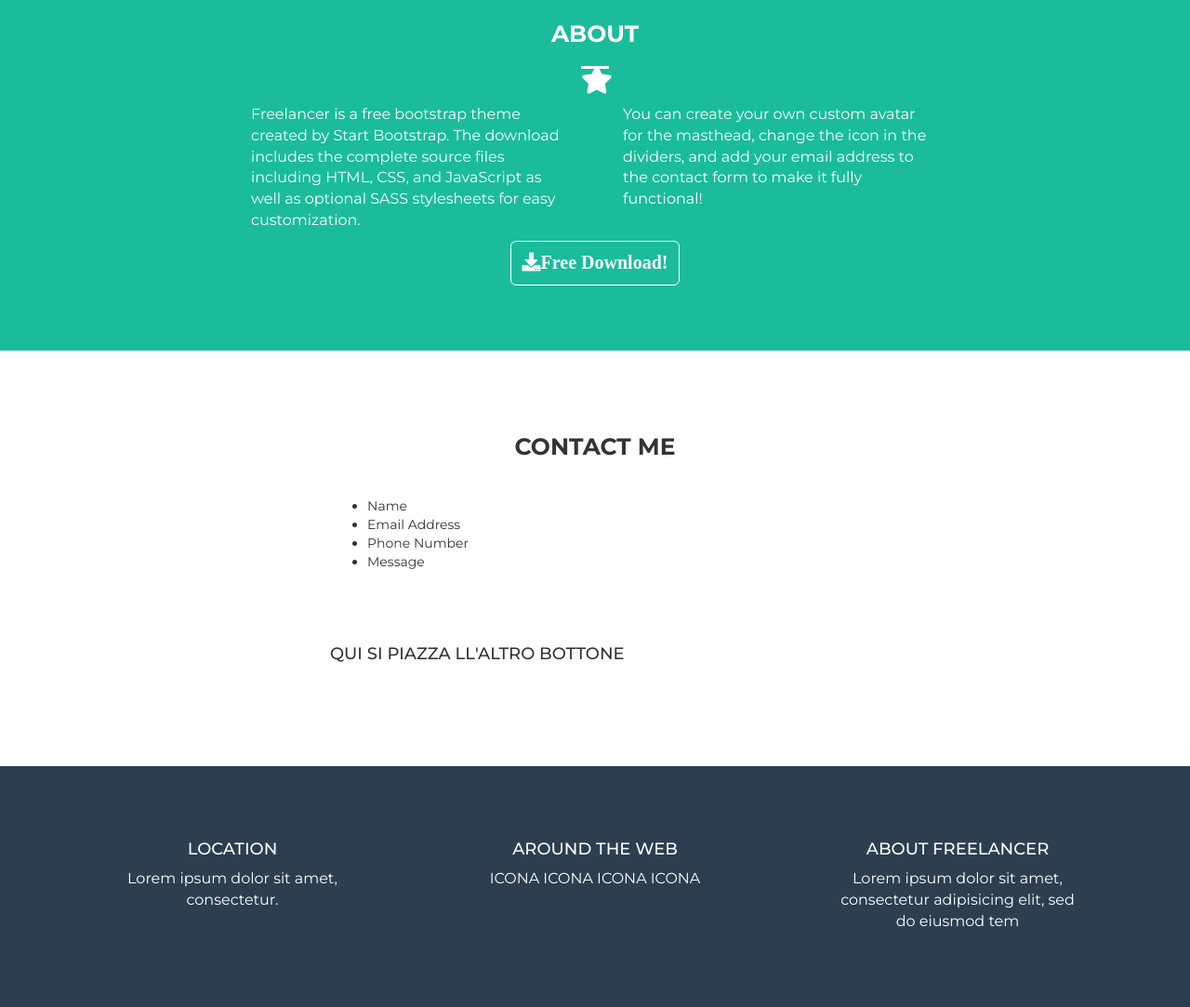
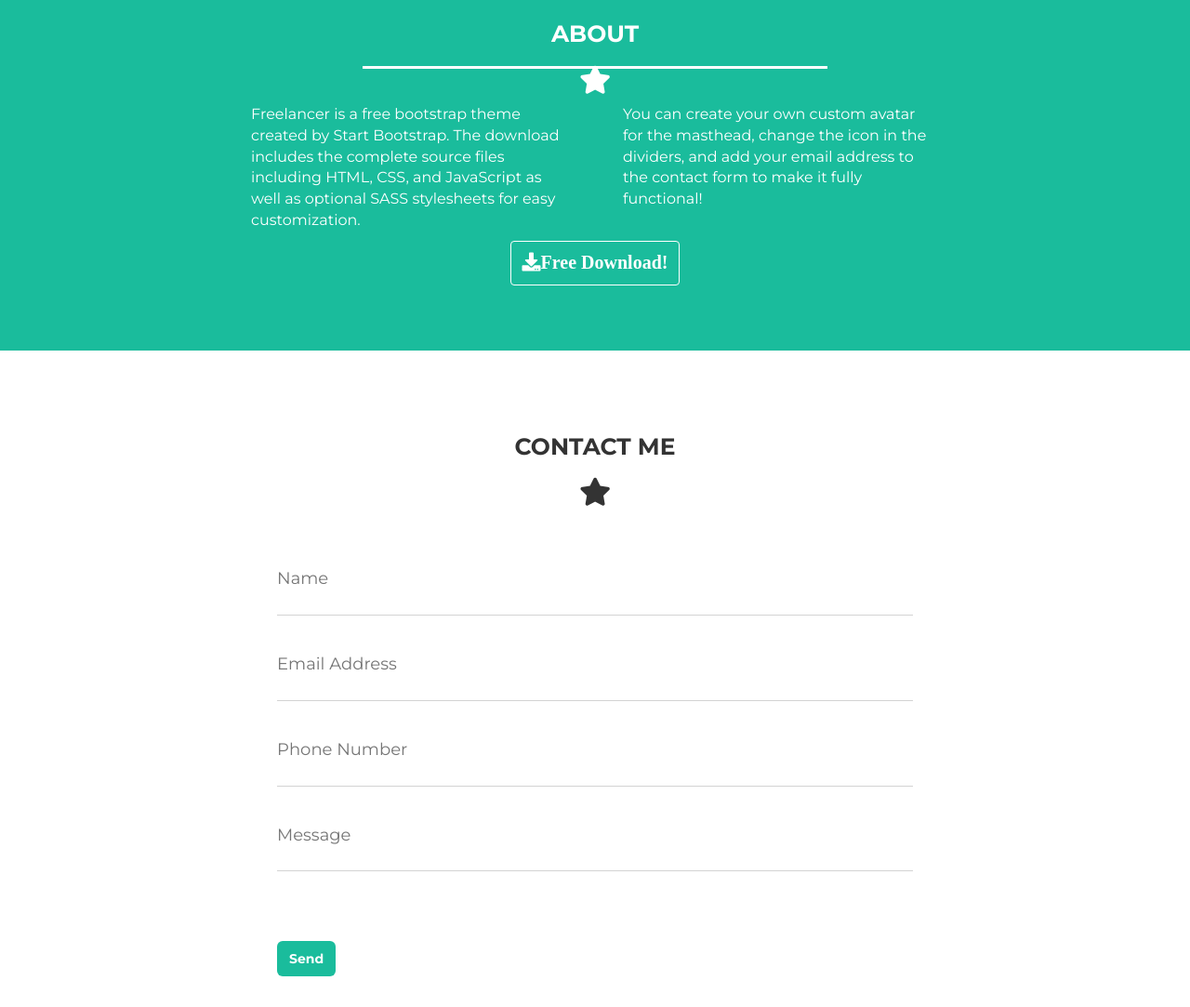
Before and after one commit to TommasoBorsatti/html-css-bootstrap-freelancer, a plain HTML site: page index.html in a window 1280 px wide. Shown: the part 1422-2505 px from the top of the page at 93% size. Drawn offline with nearby package versions, Linux system fonts and the light colour scheme.

```diff
--- a/css/style.css
+++ b/css/style.css
@@ -35,7 +35,6 @@
   padding-bottom: 8px;
   font-weight: bold;
   border-radius: 6px;
-  font-family: 'Montserrat', sans-serif;
 }
 
 .btn_empty{
@@ -43,9 +42,6 @@
   padding-top: 12px;
   padding-bottom: 12px;
   border: 1px solid white;
-  font-weight: bold;
-  border-radius: 6px;
-  font-family: 'Montserrat', sans-serif;
 }
 
 .burger{
@@ -86,13 +82,25 @@
 }
 .star::before, .star::after{
   display: inline-block;
-  width:30px;
+  width:500px;
   height:3px;
   background-color: white;
+  position: relative;
 }
 
 .download{
   font-size: 20px;
+}
+
+.custom_form{
+  display: block;
+  border: none;
+  border-bottom: 1px solid lightgrey;
+  color: #6C757D;
+  font-size: 18px;
+  width: 100%;
+  padding-left: 0;
+  padding-right: 0;
 }
 
 /* TYPO */
@@ -180,8 +188,10 @@
   max-width: 800px;
 }
 
+/* contact */
+
 .form_box, .button_box{
-  width: 50%;
+  width: 60%;
   margin: auto;
   padding: 30px 0;
 }
--- a/css/test-style.css
+++ b/css/test-style.css
@@ -13,3 +13,16 @@
 .text_white_color{
   color: #fff
 }
+
+
+form{
+  margin-top: 100px;
+}
+
+.custom_form{
+  display: block;
+  border: none;
+  border-bottom: 1px solid lightgrey;
+  color: #6C757D;
+  font-size: 18px;
+}
--- a/index.html
+++ b/index.html
@@ -157,6 +157,7 @@
         <div class="row text-center">
           <div class="col-xs-12">
             <h2>CONTACT ME</h2>
+            <div class="star_box padding_10"><i class="star fas fa-star"></i></div>
           </div>
         </div>
         <!-- /riga del titolo -->
@@ -165,19 +166,27 @@
           <!-- colonna con form -->
           <div class="col-xs-12">
             <div class="form_box">
-              <ul>
-                <li>Name</li>
-                <li>Email Address</li>
-                <li>Phone Number</li>
-                <li>Message</li>
-              </ul>
+              <form>
+                <div class="form-group">
+                  <input type="text" class="custom_form padding_25" id="name" placeholder="Name">
+                </div>
+                <div class="form-group">
+                  <input type="email" class="custom_form padding_25" id="email" placeholder="Email Address">
+                </div>
+                <div class="form-group">
+                 <input type="text" class="custom_form padding_25" id="phone" placeholder="Phone Number">
+                </div>
+                <div class="form-group">
+                 <input type="text" class="custom_form padding_25" id="message" placeholder="Message">
+                </div>
+              </form>
             </div>
           </div>
           <!-- /colonna con form -->
           <!-- colonna con bottone -->
           <div class="col-xs-12">
             <div class="button_box">
-              <h4>QUI SI PIAZZA LL'ALTRO BOTTONE</h4>
+              <button type="button" class="btn btn_primary text_white_color dropdown-toggle" data-toggle="dropdown" aria-haspopup="true" aria-expanded="false">Send</button>
             </div>
             <!-- /colonna con bottone -->
           </div>
```
Also changed, not shown: test.html (+19 -1 lines).
